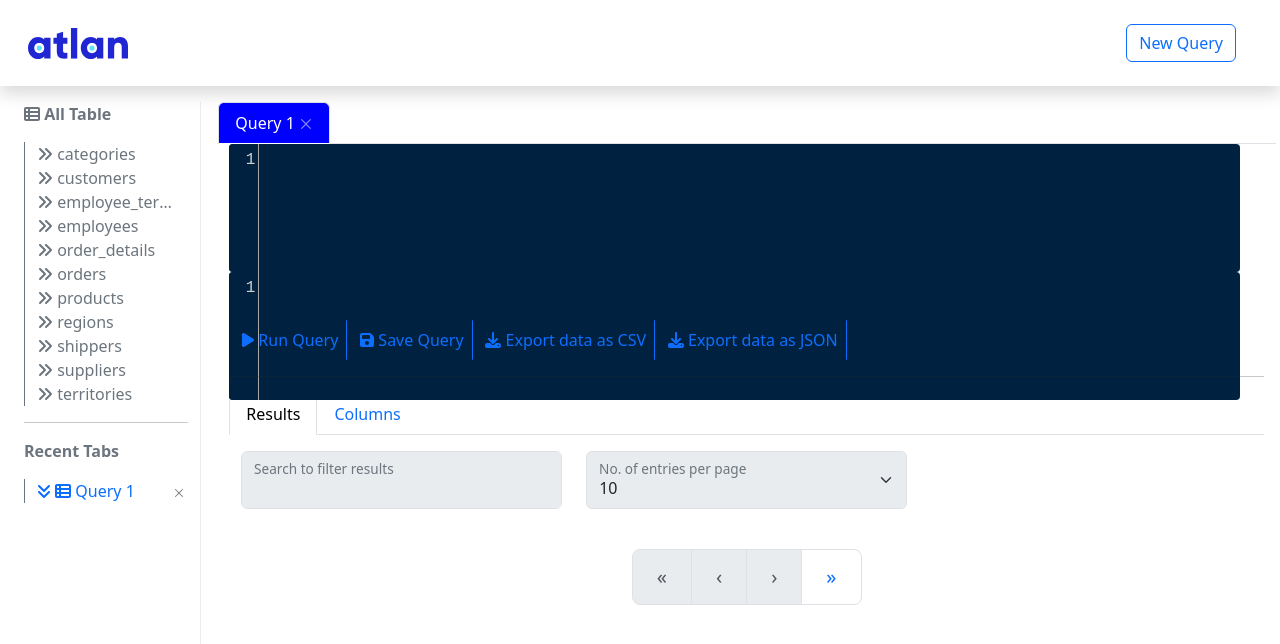
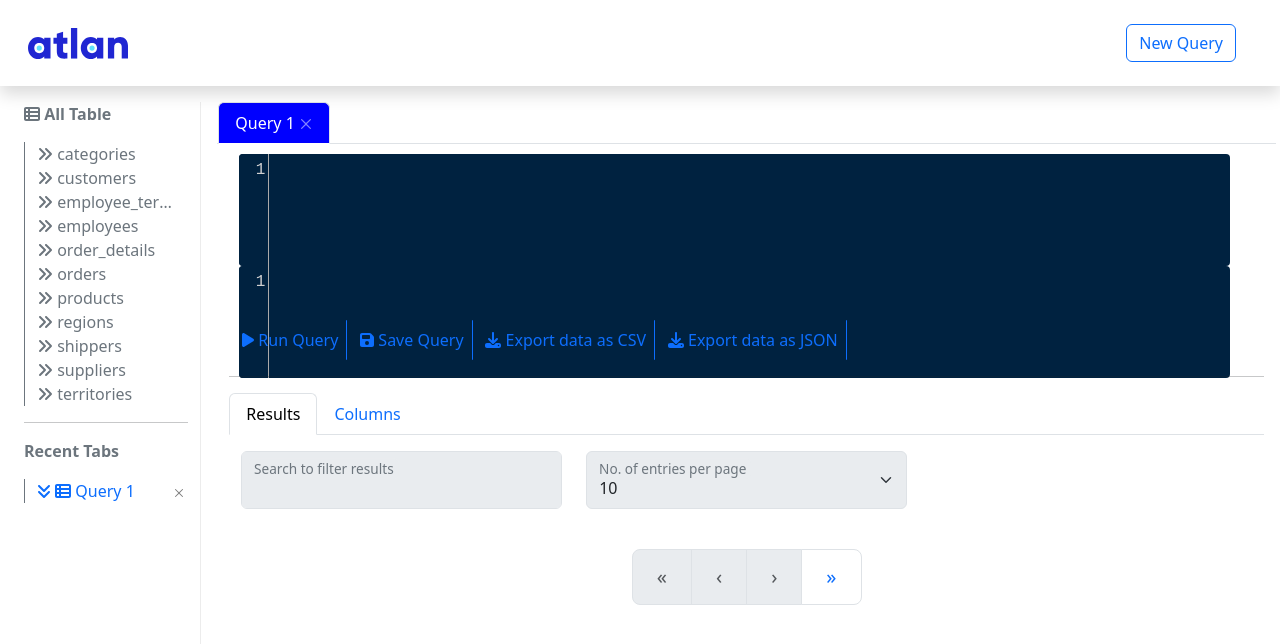
Before and after one commit to mayankmangalmourya/Atlan, a React (Create React App) app: page / in a window 1280 px wide. Both pictures are taken after a click on the button "New Query". Shown: the top 644 px of the page. Built offline with nearby package versions, Linux system fonts and the light colour scheme.

Commit message:
Padding added

```diff
--- a/src/components/tabs/tabPane.js
+++ b/src/components/tabs/tabPane.js
@@ -16,6 +16,7 @@ function TabPane({ tab }) {
         style={{
           width: "100%",
           height: "20vh",
+          padding:"10px",
         }}
       >
         <QuerySpace defaultQuery={tab.defaultQuery} />
```
